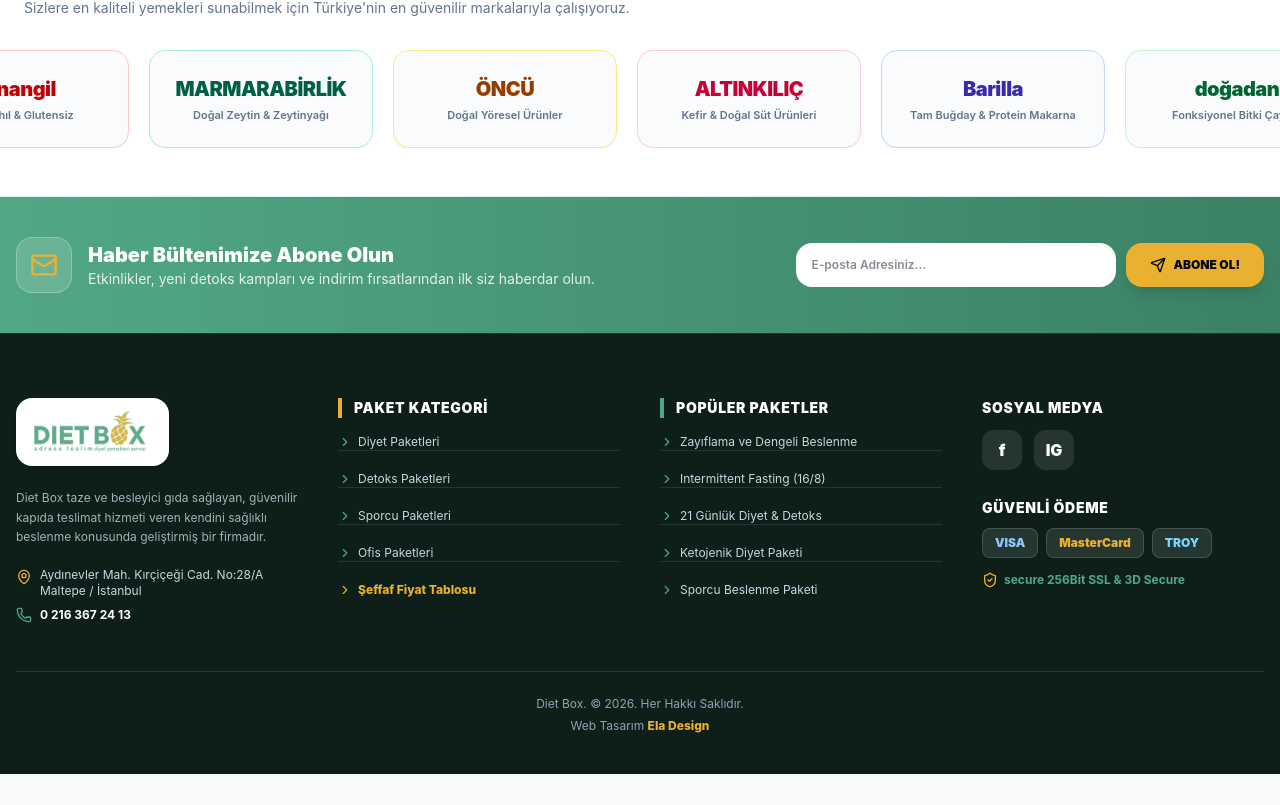
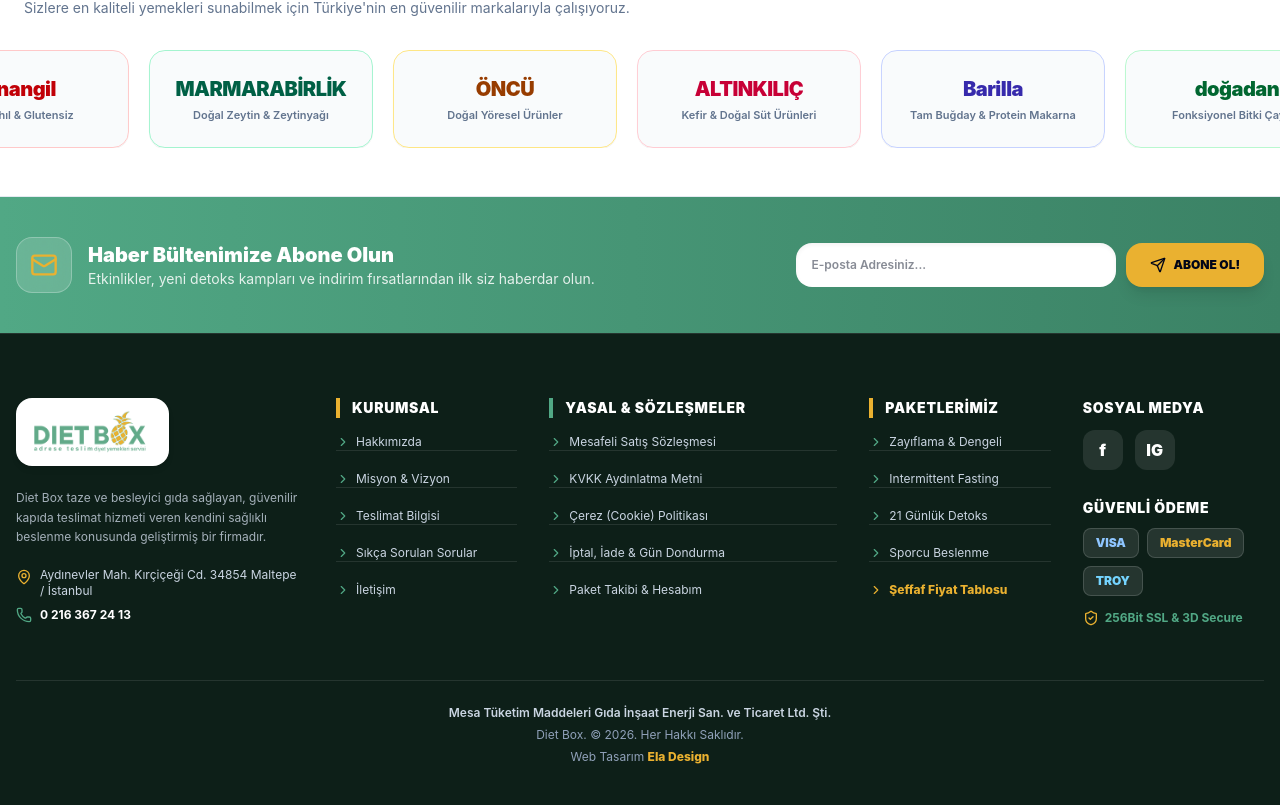
Before and after one commit to dietboxtrcom-hue/dietbox-web, a Next.js app: page / in a window 1280 px wide. Shown: the part 2712-3517 px from the top of the page. Before the commit the page ends 3486 px from the top, so only its background shows below. Built offline with nearby package versions, Linux system fonts and the light colour scheme; no server answers; the database is empty.

Commit message:
footerss

```diff
--- a/src/components/SiteFooter.tsx
+++ b/src/components/SiteFooter.tsx
@@ -130,9 +130,9 @@ export default function SiteFooter({ generalSettings }: { generalSettings?: any
 
       {/* 3. KOYU ZÜMRÜT KURUMSAL FOOTER */}
       <footer className="bg-[#0d1f18] text-slate-300 pt-16 pb-10 px-4 border-t border-white/10">
-        <div className="max-w-7xl mx-auto grid grid-cols-1 sm:grid-cols-2 lg:grid-cols-4 gap-10 pb-12 border-b border-white/10">
-          {/* Sütun 1: Logo & Kurumsal */}
-          <div className="space-y-4">
+        <div className="max-w-7xl mx-auto grid grid-cols-1 sm:grid-cols-2 lg:grid-cols-12 gap-8 pb-12 border-b border-white/10">
+          {/* Sütun 1: Logo & Firma Bilgileri */}
+          <div className="lg:col-span-3 space-y-4">
             <div className="bg-white inline-block p-3 rounded-2xl shadow-md">
               <img
                 src="/images/logo/diet-box-logo.png"
@@ -149,40 +149,137 @@ export default function SiteFooter({ generalSettings }: { generalSettings?: any
                 <MapPin className="w-4 h-4 text-[#eab130] shrink-0 mt-0.5" />
                 <span>
                   {generalSettings?.address ||
-                    'Aydınevler Mah. Kırçiçeği Cad. No:28/A Maltepe / İstanbul'}
+                    'Aydınevler Mah. Kırçiçeği Cd. 34854 Maltepe / İstanbul'}
                 </span>
               </p>
               <p className="flex items-center gap-2">
                 <Phone className="w-4 h-4 text-[#51a885] shrink-0" />
-                <span className="font-bold text-white">{phoneRaw}</span>
+                <a href={`tel:${phoneDial}`} className="font-bold text-white hover:text-[#eab130]">
+                  {phoneRaw}
+                </a>
               </p>
             </div>
           </div>
 
-          {/* Sütun 2: Paket Kategori */}
-          <div className="space-y-4">
+          {/* Sütun 2: Kurumsal */}
+          <div className="lg:col-span-2 space-y-4">
             <h4 className="text-white font-black text-sm uppercase tracking-wider border-l-4 border-[#eab130] pl-3">
-              PAKET KATEGORİ
+              KURUMSAL
             </h4>
             <ul className="space-y-2.5 text-xs divide-y divide-white/10">
               <li className="pt-2.5 first:pt-0">
-                <Link href="/paketler" className="hover:text-[#eab130] flex items-center gap-1.5 transition">
-                  <ChevronRight className="w-3.5 h-3.5 text-[#51a885]" /> Diyet Paketleri
+                <Link href="/kurumsal/hakkimizda" className="hover:text-[#eab130] flex items-center gap-1.5 transition">
+                  <ChevronRight className="w-3.5 h-3.5 text-[#51a885]" /> Hakkımızda
                 </Link>
               </li>
               <li className="pt-2.5">
-                <Link href="/paketler" className="hover:text-[#eab130] flex items-center gap-1.5 transition">
-                  <ChevronRight className="w-3.5 h-3.5 text-[#51a885]" /> Detoks Paketleri
+                <Link href="/kurumsal/misyon-vizyon" className="hover:text-[#eab130] flex items-center gap-1.5 transition">
+                  <ChevronRight className="w-3.5 h-3.5 text-[#51a885]" /> Misyon & Vizyon
                 </Link>
               </li>
               <li className="pt-2.5">
-                <Link href="/paketler" className="hover:text-[#eab130] flex items-center gap-1.5 transition">
-                  <ChevronRight className="w-3.5 h-3.5 text-[#51a885]" /> Sporcu Paketleri
+                <Link href="/kurumsal/teslimat-bilgisi" className="hover:text-[#eab130] flex items-center gap-1.5 transition">
+                  <ChevronRight className="w-3.5 h-3.5 text-[#51a885]" /> Teslimat Bilgisi
                 </Link>
               </li>
               <li className="pt-2.5">
-                <Link href="/paketler" className="hover:text-[#eab130] flex items-center gap-1.5 transition">
-                  <ChevronRight className="w-3.5 h-3.5 text-[#51a885]" /> Ofis Paketleri
+                <Link href="/sikca-sorulan-sorular" className="hover:text-[#eab130] flex items-center gap-1.5 transition">
+                  <ChevronRight className="w-3.5 h-3.5 text-[#51a885]" /> Sıkça Sorulan Sorular
+                </Link>
+              </li>
+              <li className="pt-2.5">
+                <Link href="/iletisim" className="hover:text-[#eab130] flex items-center gap-1.5 transition">
+                  <ChevronRight className="w-3.5 h-3.5 text-[#51a885]" /> İletişim
+                </Link>
+              </li>
+            </ul>
+          </div>
+
+          {/* Sütun 3: Yasal & Sözleşmeler */}
+          <div className="lg:col-span-3 space-y-4">
+            <h4 className="text-white font-black text-sm uppercase tracking-wider border-l-4 border-[#51a885] pl-3">
+              YASAL & SÖZLEŞMELER
+            </h4>
+            <ul className="space-y-2.5 text-xs divide-y divide-white/10">
+              <li className="pt-2.5 first:pt-0">
+                <Link
+                  href="/kurumsal/mesafeli-satis-sozlesmesi"
+                  className="hover:text-[#eab130] flex items-center gap-1.5 transition"
+                >
+                  <ChevronRight className="w-3.5 h-3.5 text-[#51a885]" /> Mesafeli Satış Sözleşmesi
+                </Link>
+              </li>
+              <li className="pt-2.5">
+                <Link
+                  href="/kurumsal/kvkk"
+                  className="hover:text-[#eab130] flex items-center gap-1.5 transition"
+                >
+                  <ChevronRight className="w-3.5 h-3.5 text-[#51a885]" /> KVKK Aydınlatma Metni
+                </Link>
+              </li>
+              <li className="pt-2.5">
+                <Link
+                  href="/kurumsal/cerez-politikasi"
+                  className="hover:text-[#eab130] flex items-center gap-1.5 transition"
+                >
+                  <ChevronRight className="w-3.5 h-3.5 text-[#51a885]" /> Çerez (Cookie) Politikası
+                </Link>
+              </li>
+              <li className="pt-2.5">
+                <Link
+                  href="/kurumsal/iptal-ve-iade-kosullari"
+                  className="hover:text-[#eab130] flex items-center gap-1.5 transition"
+                >
+                  <ChevronRight className="w-3.5 h-3.5 text-[#51a885]" /> İptal, İade & Gün Dondurma
+                </Link>
+              </li>
+              <li className="pt-2.5">
+                <Link
+                  href="/hesabim"
+                  className="hover:text-[#eab130] flex items-center gap-1.5 transition"
+                >
+                  <ChevronRight className="w-3.5 h-3.5 text-[#51a885]" /> Paket Takibi & Hesabım
+                </Link>
+              </li>
+            </ul>
+          </div>
+
+          {/* Sütun 4: Popüler Paketler */}
+          <div className="lg:col-span-2 space-y-4">
+            <h4 className="text-white font-black text-sm uppercase tracking-wider border-l-4 border-[#eab130] pl-3">
+              PAKETLERİMİZ
+            </h4>
+            <ul className="space-y-2.5 text-xs divide-y divide-white/10">
+              <li className="pt-2.5 first:pt-0">
+                <Link
+                  href="/paketler/zayiflama-ve-dengeli-beslenme-paketi"
+                  className="hover:text-[#eab130] flex items-center gap-1.5 transition"
+                >
+                  <ChevronRight className="w-3.5 h-3.5 text-[#51a885]" /> Zayıflama & Dengeli
+                </Link>
+              </li>
+              <li className="pt-2.5">
+                <Link
+                  href="/paketler/intermittent-fasting-aralikli-oruc"
+                  className="hover:text-[#eab130] flex items-center gap-1.5 transition"
+                >
+                  <ChevronRight className="w-3.5 h-3.5 text-[#51a885]" /> Intermittent Fasting
+                </Link>
+              </li>
+              <li className="pt-2.5">
+                <Link
+                  href="/paketler/21-gunluk-diyet-detoks-paketi"
+                  className="hover:text-[#eab130] flex items-center gap-1.5 transition"
+                >
+                  <ChevronRight className="w-3.5 h-3.5 text-[#51a885]" /> 21 Günlük Detoks
+                </Link>
+              </li>
+              <li className="pt-2.5">
+                <Link
+                  href="/paketler/sporcu-beslenme-paketi"
+                  className="hover:text-[#eab130] flex items-center gap-1.5 transition"
+                >
+                  <ChevronRight className="w-3.5 h-3.5 text-[#51a885]" /> Sporcu Beslenme
                 </Link>
               </li>
               <li className="pt-2.5">
@@ -196,64 +293,15 @@ export default function SiteFooter({ generalSettings }: { generalSettings?: any
             </ul>
           </div>
 
-          {/* Sütun 3: Popüler Paketler */}
-          <div className="space-y-4">
-            <h4 className="text-white font-black text-sm uppercase tracking-wider border-l-4 border-[#51a885] pl-3">
-              POPÜLER PAKETLER
-            </h4>
-            <ul className="space-y-2.5 text-xs divide-y divide-white/10">
-              <li className="pt-2.5 first:pt-0">
-                <Link
-                  href="/paketler/zayiflama-ve-dengeli-beslenme-paketi"
-                  className="hover:text-[#eab130] flex items-center gap-1.5 transition"
-                >
-                  <ChevronRight className="w-3.5 h-3.5 text-[#51a885]" /> Zayıflama ve Dengeli Beslenme
-                </Link>
-              </li>
-              <li className="pt-2.5">
-                <Link
-                  href="/paketler/intermittent-fasting-aralikli-oruc"
-                  className="hover:text-[#eab130] flex items-center gap-1.5 transition"
-                >
-                  <ChevronRight className="w-3.5 h-3.5 text-[#51a885]" /> Intermittent Fasting (16/8)
-                </Link>
-              </li>
-              <li className="pt-2.5">
-                <Link
-                  href="/paketler/21-gunluk-diyet-detoks-paketi"
-                  className="hover:text-[#eab130] flex items-center gap-1.5 transition"
-                >
-                  <ChevronRight className="w-3.5 h-3.5 text-[#51a885]" /> 21 Günlük Diyet & Detoks
-                </Link>
-              </li>
-              <li className="pt-2.5">
-                <Link
-                  href="/paketler/ketojenik-diyet-paketi"
-                  className="hover:text-[#eab130] flex items-center gap-1.5 transition"
-                >
-                  <ChevronRight className="w-3.5 h-3.5 text-[#51a885]" /> Ketojenik Diyet Paketi
-                </Link>
-              </li>
-              <li className="pt-2.5">
-                <Link
-                  href="/paketler/sporcu-beslenme-paketi"
-                  className="hover:text-[#eab130] flex items-center gap-1.5 transition"
-                >
-                  <ChevronRight className="w-3.5 h-3.5 text-[#51a885]" /> Sporcu Beslenme Paketi
-                </Link>
-              </li>
-            </ul>
-          </div>
-
-          {/* Sütun 4: Sosyal Medya & Güvenli Ödeme */}
-          <div className="space-y-5">
+          {/* Sütun 5: Sosyal Medya & Güvenli Ödeme */}
+          <div className="lg:col-span-2 space-y-5">
             <div>
               <h4 className="text-white font-black text-sm uppercase tracking-wider mb-3">
                 SOSYAL MEDYA
               </h4>
               <div className="flex items-center gap-3">
                 <a
-                  href={generalSettings?.facebook_url || 'https://facebook.com'}
+                  href={generalSettings?.facebook_url || 'https://www.facebook.com/dietboxtr/'}
                   target="_blank"
                   rel="noreferrer"
                   className="w-10 h-10 rounded-xl bg-white/10 hover:bg-[#51a885] text-white flex items-center justify-center font-black transition"
@@ -261,7 +309,7 @@ export default function SiteFooter({ generalSettings }: { generalSettings?: any
                   f
                 </a>
                 <a
-                  href={generalSettings?.instagram_url || 'https://instagram.com'}
+                  href={generalSettings?.instagram_url || 'https://www.instagram.com/dietboxtr/'}
                   target="_blank"
                   rel="noreferrer"
                   className="w-10 h-10 rounded-xl bg-white/10 hover:bg-[#eab130] hover:text-slate-950 text-white flex items-center justify-center font-black transition"
@@ -288,13 +336,16 @@ export default function SiteFooter({ generalSettings }: { generalSettings?: any
               </div>
               <div className="inline-flex items-center gap-1.5 text-xs text-[#51a885] font-bold pt-1">
                 <ShieldCheck className="w-4 h-4 text-[#eab130]" />
-                secure 256Bit SSL & 3D Secure
+                256Bit SSL & 3D Secure
               </div>
             </div>
           </div>
         </div>
 
         <div className="max-w-7xl mx-auto pt-6 text-center space-y-1.5 text-xs text-slate-400">
+          <p className="text-slate-300 font-semibold">
+            Mesa Tüketim Maddeleri Gıda İnşaat Enerji San. ve Ticaret Ltd. Şti.
+          </p>
           <p>{generalSettings?.footer_copyright || 'Diet Box. © 2026. Her Hakkı Saklıdır.'}</p>
           <p>
             Web Tasarım{' '}
```
